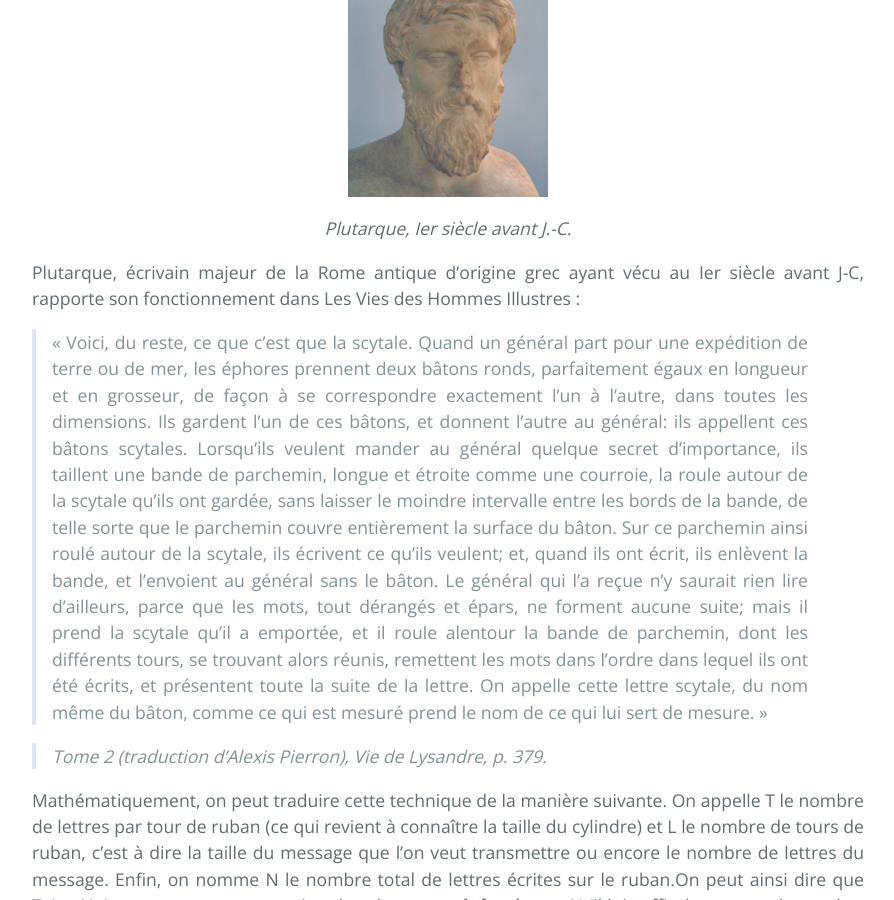
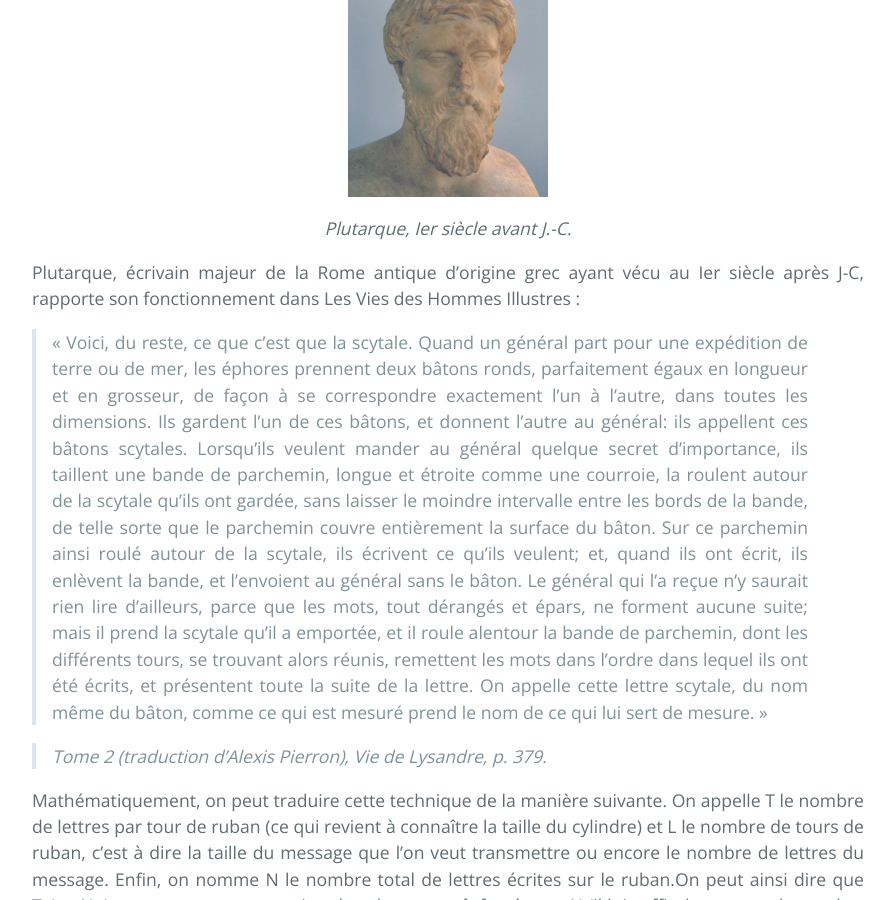
Before and after one commit to SamuelGallay/CryptoTPE, a Jekyll site: the page built from pages/1_Antiquite/1_scytale.md, in a window 1280 px wide and 900 px high, scrolled down 1491 px. Shown: the whole window, without its empty margins (192-1086 px from the left). Built offline with Jekyll 4.4.1, drawn with Linux system fonts in a browser that asks for light colours; our own code applies the rules of GitHub Pages for plain Markdown files.

Commit message:
modifications grâce au "relecteur externe"

```diff
--- a/pages/1_Antiquite/1_scytale.md
+++ b/pages/1_Antiquite/1_scytale.md
@@ -24,8 +24,8 @@ Le terme skutalê désigne dans sa première acception le gros bâton ou le foue
 <img src="{{ "/assets/1_Antiquite/plutarque.jpeg" | relative_url }}" alt="Plutarque" style="margin: 0 auto;display: block; width: 200px;"/>
 <p align="center"> <em>Plutarque, Ier siècle avant J.-C.</em> </p>
 
-Plutarque, écrivain majeur de la Rome antique d’origine grec ayant vécu au Ier siècle avant J-C, rapporte son fonctionnement dans Les Vies des Hommes Illustres :
-> « Voici, du reste, ce que c'est que la scytale. Quand un général part pour une expédition de terre ou de mer, les éphores prennent deux bâtons ronds, parfaitement égaux en longueur et en grosseur, de façon à se correspondre exactement l'un à l'autre, dans toutes les dimensions. Ils gardent l'un de ces bâtons, et donnent l'autre au général: ils appellent ces bâtons scytales. Lorsqu'ils veulent mander au général quelque secret d'importance, ils taillent une bande de parchemin, longue et étroite comme une courroie, la roule autour de la scytale qu'ils ont gardée, sans laisser le moindre intervalle entre les bords de la bande, de telle sorte que le parchemin couvre entièrement la surface du bâton. Sur ce parchemin ainsi roulé autour de la scytale, ils écrivent ce qu'ils veulent; et, quand ils ont écrit, ils enlèvent la bande, et l'envoient au général sans le bâton. Le général qui l'a reçue n'y saurait rien lire d'ailleurs, parce que les mots, tout dérangés et épars, ne forment aucune suite; mais il prend la scytale qu'il a emportée, et il roule alentour la bande de parchemin, dont les différents tours, se trouvant alors réunis, remettent les mots dans l'ordre dans lequel ils ont été écrits, et présentent toute la suite de la lettre. On appelle cette lettre scytale, du nom même du bâton, comme ce qui est mesuré prend le nom de ce qui lui sert de mesure. »
+Plutarque, écrivain majeur de la Rome antique d’origine grec ayant vécu au Ier siècle après J-C, rapporte son fonctionnement dans Les Vies des Hommes Illustres :
+> « Voici, du reste, ce que c'est que la scytale. Quand un général part pour une expédition de terre ou de mer, les éphores prennent deux bâtons ronds, parfaitement égaux en longueur et en grosseur, de façon à se correspondre exactement l'un à l'autre, dans toutes les dimensions. Ils gardent l'un de ces bâtons, et donnent l'autre au général: ils appellent ces bâtons scytales. Lorsqu'ils veulent mander au général quelque secret d'importance, ils taillent une bande de parchemin, longue et étroite comme une courroie, la roulent autour de la scytale qu'ils ont gardée, sans laisser le moindre intervalle entre les bords de la bande, de telle sorte que le parchemin couvre entièrement la surface du bâton. Sur ce parchemin ainsi roulé autour de la scytale, ils écrivent ce qu'ils veulent; et, quand ils ont écrit, ils enlèvent la bande, et l'envoient au général sans le bâton. Le général qui l'a reçue n'y saurait rien lire d'ailleurs, parce que les mots, tout dérangés et épars, ne forment aucune suite; mais il prend la scytale qu'il a emportée, et il roule alentour la bande de parchemin, dont les différents tours, se trouvant alors réunis, remettent les mots dans l'ordre dans lequel ils ont été écrits, et présentent toute la suite de la lettre. On appelle cette lettre scytale, du nom même du bâton, comme ce qui est mesuré prend le nom de ce qui lui sert de mesure. »
 
 > *Tome 2 (traduction d'Alexis Pierron), Vie de Lysandre, p. 379.*
 
```
